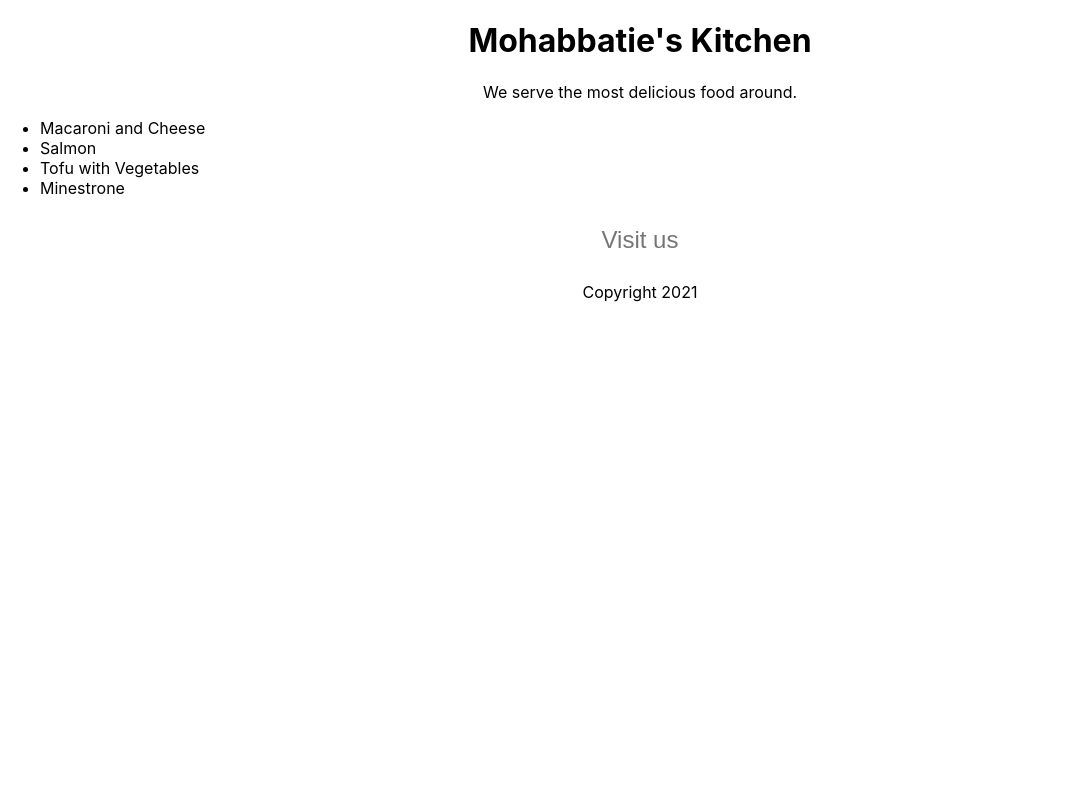
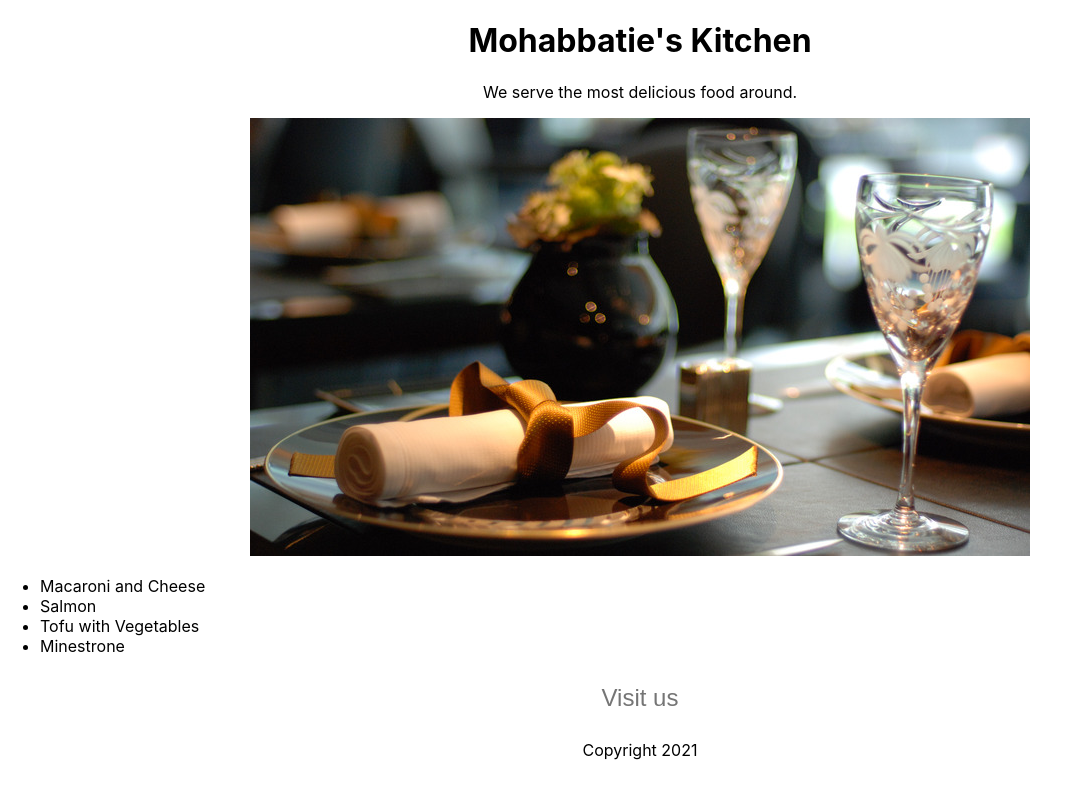
Before and after one commit to mmncit/react-ecom-skeleton, a React (Create React App) app: page / in a window 1280 px wide. Shown: the whole page, without its empty margins (0-1070 px from the left). Built offline with nearby package versions, Linux system fonts and the light colour scheme.

Commit message:
add iamge

```diff
--- a/src/App.tsx
+++ b/src/App.tsx
@@ -2,6 +2,7 @@ import "./App.css";
 import * as React from "react";
 import { IconButton, Tooltip } from "@material-ui/core";
 import { useStyles } from "./App.styles";
+import intro from "./res/intro.jpg";
 
 function Header(props: { name: string }) {
   return (
@@ -15,6 +16,7 @@ function Main(props: { dishes: Dish[] }) {
   return (
     <section>
       <p>We serve the most delicious food around.</p>
+      <img src={intro} alt="places and glasses" />
       <ul style={{ textAlign: "left" }}>
         {props.dishes.map((dish) => (
           <li key={dish.id}>{dish.title}</li>
```
Also changed, not shown: src/res/intro.jpg (added).
